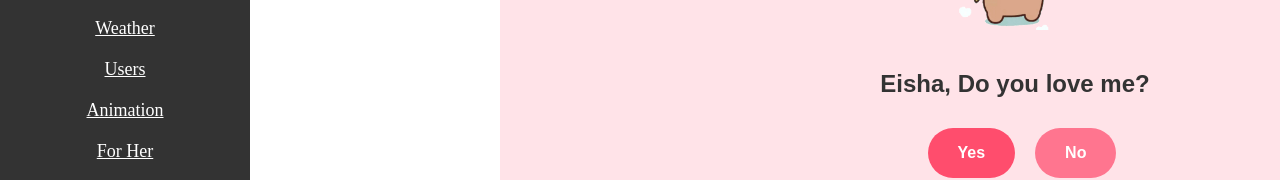
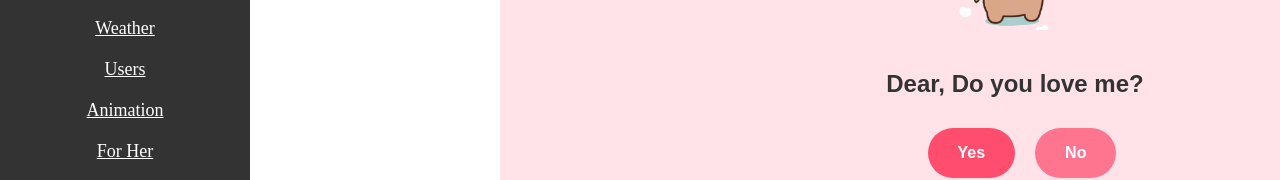
Before and after one commit to MurtazaSiddiqui2003/Batch-18, a React (Vite) app: page /love in a window 1280 px wide. Shown: the part 320-500 px from the top of the page. Built offline with nearby package versions, Linux system fonts and the light colour scheme.

Commit message:
Update love.jsx

```diff
--- a/pages/love/love.jsx
+++ b/pages/love/love.jsx
@@ -36,7 +36,7 @@ const LoveProposal = () => {
                         className='gif'
                     />
 
-                    <h2 className='heading'>Eisha, Do you love me?</h2>
+                    <h2 className='heading'>Dear, Do you love me?</h2>
 
                     {isLoading ? (
                         <div >Loading your answer... ❤️</div>
@@ -69,13 +69,12 @@ const LoveProposal = () => {
                         alt="Happy Dance"
                         className='gif'
                     />
-                    <h2 className='heading'>Yay! I Knew It! 🥰 <br /> I Love You Too 💖</h2>
+                    <h2 className='heading'>Yay! I Knew It! 🥰</h2>
                 </div>
             )}
         </div>
     );
 };
 
-// Simple inline styling for rapid implementation
 
 export default LoveProposal;
```
